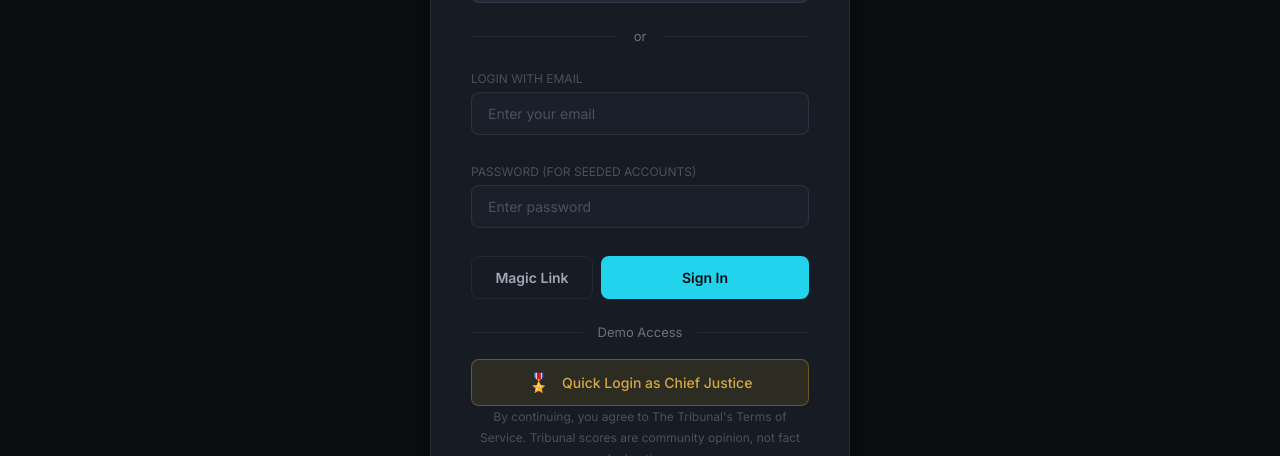
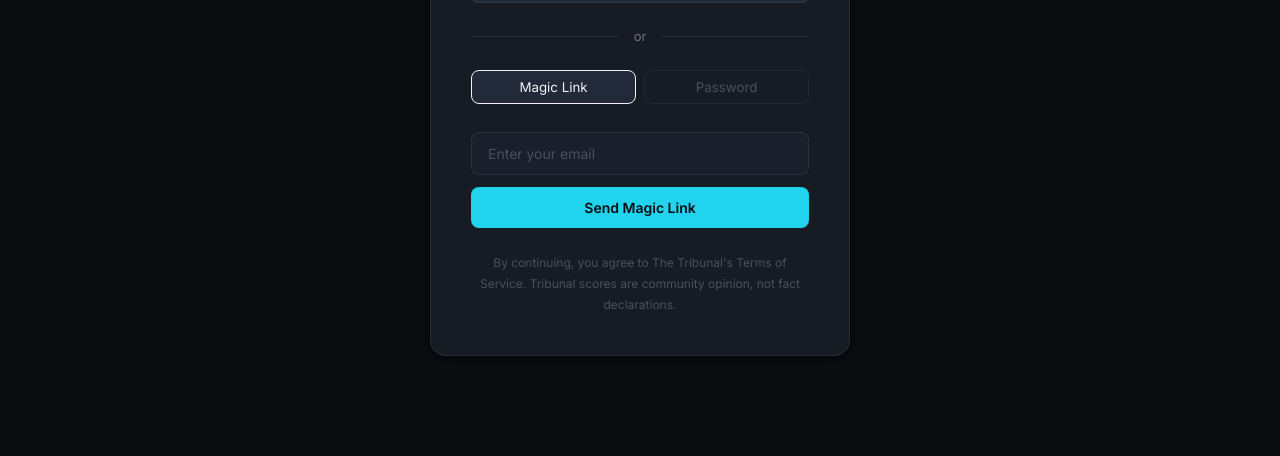
Before and after one commit to Puresef/tribunal, a Next.js app: page /auth/login in a window 1280 px wide. Shown: the part 466-922 px from the top of the page. Built offline with nearby package versions, Linux system fonts and the light colour scheme; no server answers.

Commit message:
fix: Restore separate password login tab and remove quick bypass

```diff
--- a/src/app/auth/login/page.tsx
+++ b/src/app/auth/login/page.tsx
@@ -121,10 +121,23 @@
             </div>
 
             <form onSubmit={handleEmailLogin} className={styles.emailForm}>
-              <div style={{ marginBottom: 'var(--space-4)' }}>
-                <label className={styles.label} style={{ display: 'block', marginBottom: 'var(--space-1)', fontSize: 'var(--text-xs)', color: 'var(--text-muted)', textTransform: 'uppercase' }}>
-                  Login with Email
-                </label>
+              <div style={{ display: 'flex', gap: 'var(--space-2)', marginBottom: 'var(--space-4)' }}>
+                <button
+                  type="button"
+                  onClick={() => setLoginMethod('magic_link')}
+                  style={{ flex: 1, padding: 'var(--space-2)', borderRadius: 'var(--radius-md)', background: loginMethod === 'magic_link' ? 'var(--bg-elevated)' : 'transparent', border: '1px solid', borderColor: loginMethod === 'magic_link' ? 'var(--text-primary)' : 'var(--border-subtle)', color: loginMethod === 'magic_link' ? 'var(--text-primary)' : 'var(--text-muted)' }}
+                >
+                  Magic Link
+                </button>
+                <button
+                  type="button"
+                  onClick={() => setLoginMethod('password')}
+                  style={{ flex: 1, padding: 'var(--space-2)', borderRadius: 'var(--radius-md)', background: loginMethod === 'password' ? 'var(--bg-elevated)' : 'transparent', border: '1px solid', borderColor: loginMethod === 'password' ? 'var(--text-primary)' : 'var(--border-subtle)', color: loginMethod === 'password' ? 'var(--text-primary)' : 'var(--text-muted)' }}
+                >
+                  Password
+                </button>
+              </div>
+
               <input
                 type="email"
                 name="email"
@@ -133,68 +146,22 @@
                 className={styles.emailInput}
                 disabled={isLoading}
               />
-              </div>
 
-              <div style={{ marginBottom: 'var(--space-4)' }}>
-                <label className={styles.label} style={{ display: 'block', marginBottom: 'var(--space-1)', fontSize: 'var(--text-xs)', color: 'var(--text-muted)', textTransform: 'uppercase' }}>
-                  Password (for seeded accounts)
-                </label>
+              {loginMethod === 'password' && (
                 <input
                   type="password"
                   name="password"
                   placeholder="Enter password"
+                  required
                   className={styles.emailInput}
                   disabled={isLoading}
                 />
-              </div>
+              )}
 
-              <div style={{ display: 'flex', gap: 'var(--space-2)' }}>
-                <button
-                  type="submit"
-                  onClick={() => setLoginMethod('magic_link')}
-                  className={styles.emailButton}
-                  style={{ flex: 1, backgroundColor: 'transparent', border: '1px solid var(--border-subtle)', color: 'var(--text-secondary)' }}
-                  disabled={isLoading}
-                >
-                  {isLoading && loginMethod === 'magic_link' ? 'Sending...' : 'Magic Link'}
+              <button type="submit" className={styles.emailButton} disabled={isLoading}>
+                {isLoading ? 'Authenticating...' : loginMethod === 'magic_link' ? 'Send Magic Link' : 'Sign In'}
               </button>
-                <button
-                  type="submit"
-                  onClick={() => setLoginMethod('password')}
-                  className={styles.emailButton}
-                  style={{ flex: 2 }}
-                  disabled={isLoading}
-                >
-                  {isLoading && loginMethod === 'password' ? 'Authenticating...' : 'Sign In'}
-                </button>
-              </div>
             </form>
-
-            <div className={styles.divider} style={{ margin: 'var(--space-6) 0 var(--space-4)' }}>
-              <span>Demo Access</span>
-            </div>
-
-            <button
-              onClick={async () => {
-                setIsLoading(true);
-                const { error } = await supabase.auth.signInWithPassword({
-                  email: 'chief@tribunal.so',
-                  password: 'Password123!',
-                });
-                if (error) {
-                  window.location.href = `/auth/login?error=auth_failed&msg=${encodeURIComponent(error.message)}`;
-                } else {
-                  window.location.href = redirectTo;
-                }
-                setIsLoading(false);
-              }}
-              className={styles.socialButton}
-              style={{ backgroundColor: 'rgba(251, 191, 36, 0.1)', borderColor: 'rgba(251, 191, 36, 0.3)', color: 'var(--accent-gold)' }}
-              disabled={isLoading}
-            >
-              <span className={styles.socialIcon}>🎖️</span>
-              Quick Login as Chief Justice
-            </button>
 
             <p className={styles.legal}>
               By continuing, you agree to The Tribunal&apos;s Terms of Service.
```
Lines whose indentation alone changed are shown as unchanged.
